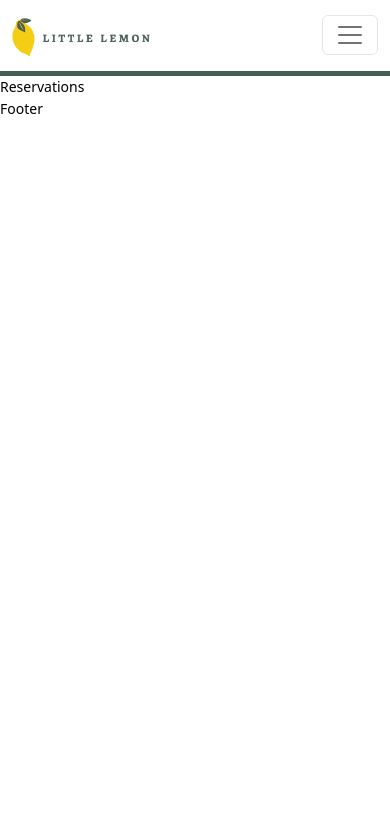
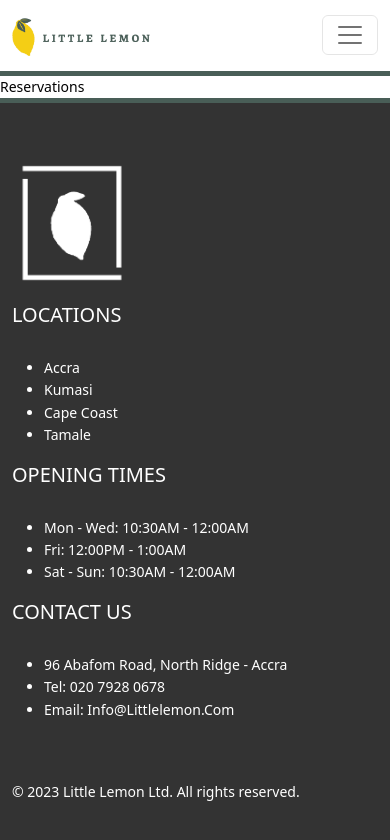
Before and after one commit to zak-cnaan/little-lemon, a React (Create React App) app: page /reservations in a window 390 px wide. Shown: the top 840 px of the page. Built offline with nearby package versions, Linux system fonts and the light colour scheme.

Commit message:
added responsive footer

```diff
--- a/src/components/footer/Footer.js
+++ b/src/components/footer/Footer.js
@@ -1,7 +1,46 @@
+import { Container } from "react-bootstrap";
+import Logo from "../../assets/images/logo.png";
+
 const Footer = () => {
     return (
-        <div>Footer</div>
-    )
+        <footer>
+            <div className="footer-background">
+                <Container>
+                    <div className="footer-content">
+                    <img src={ Logo } alt="Little Lemon logo" />
+                        <div className="locations">
+                            <h5>LOCATIONS</h5>
+                            <ul>
+                                <li>Accra</li>
+                                <li>Kumasi</li>
+                                <li>Cape Coast</li>
+                                <li>Tamale</li>
+                            </ul>
+                        </div>
+                        <div className="opening-times">
+                            <h5>OPENING TIMES</h5>
+                            <ul>
+                                <li>Mon - Wed: 10:30AM - 12:00AM</li>
+                                <li>Fri: 12:00PM - 1:00AM</li>
+                                <li>Sat - Sun: 10:30AM - 12:00AM</li>
+                            </ul>
+                        </div>
+                        <div className="contact">
+                            <h5>CONTACT US</h5>
+                            <ul>
+                                <li>96 Abafom Road, North Ridge - Accra</li>
+                                <li>Tel: 020 7928 0678</li>
+                                <li>Email: info@littlelemon.com</li>
+                            </ul>
+                        </div>
+                </div>
+                <div className="copyright">
+                    <p>© 2023 Little Lemon Ltd. All rights reserved.</p>
+                </div>
+            </Container>
+            </div>
+        </footer>
+      )
 }
 
 export default Footer;
--- /dev/null
+++ b/src/components/footer/_footer.scss
@@ -0,0 +1,40 @@
+footer {
+  border-top: 5px solid #495e57;
+}
+
+.footer-background {
+  background-color: #333;
+  padding: 60px 0;
+}
+
+footer img {
+  width: 120px;
+  margin-bottom: 20px;
+
+  @include media-breakpoint-up(md) {
+    width: 100%;
+  }
+}
+
+.footer-content {
+  font-size: 14px;
+  margin-bottom: 60px;
+  color: #fff;
+
+  @include media-breakpoint-up(md) {
+    display: grid;
+    grid-template-columns: 10% 20% 35% 35%;
+    gap: 16px;
+  }
+}
+
+.footer-content ul li {
+  text-transform: capitalize;
+}
+
+.footer-content h5 {
+  margin-bottom: 30px;
+}
+footer .copyright {
+  color: #fff;
+}
--- a/src/index.scss
+++ b/src/index.scss
@@ -28,4 +28,5 @@
 }
 
 // Components
-@import "/src/components/header/header"
+@import "/src/components/header/header";
+@import "/src/components/footer/footer"
```
Also changed, not shown: src/assets/images/logo.png (added).
